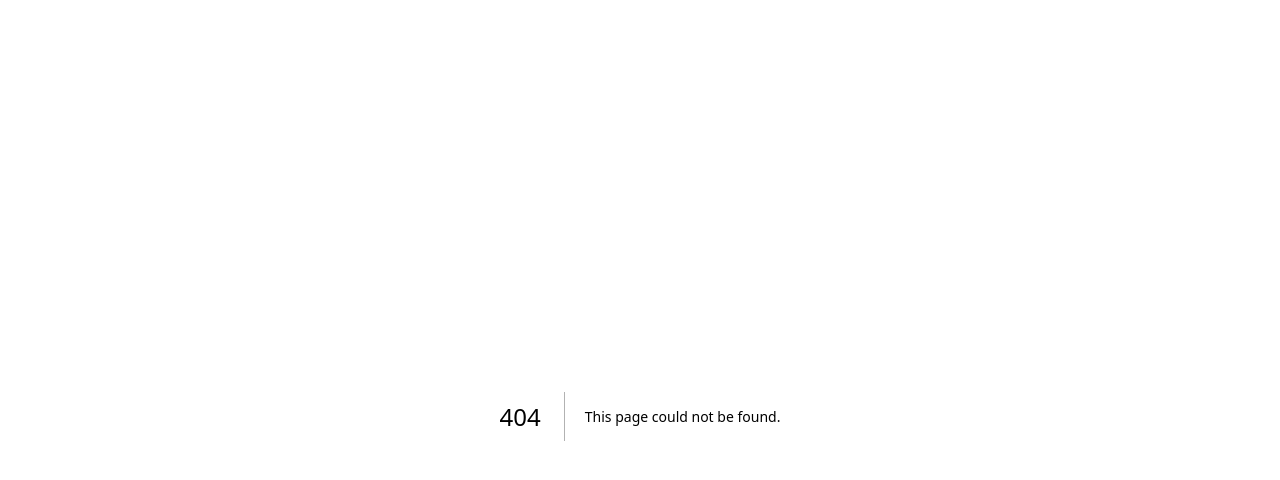
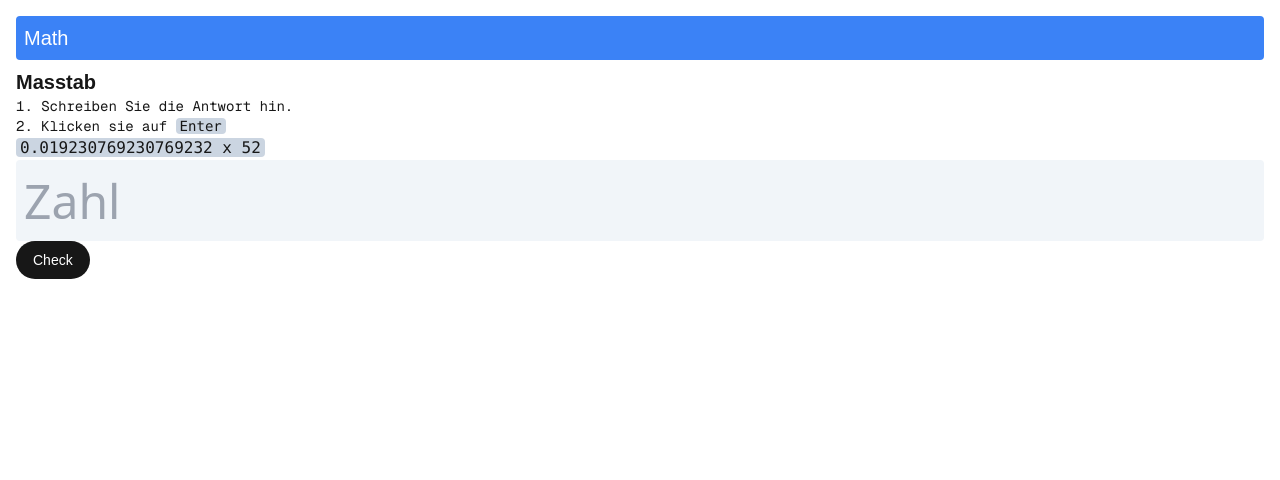
Before and after one commit to Raza-Ramadhani/learn, a Next.js app: page /m/masstab in a window 1280 px wide. Before the commit this address had no page. Shown: the top 480 px of the page. Built offline with nearby package versions, Linux system fonts and the light colour scheme.

Commit message:
added decimal form

```diff
--- /dev/null
+++ b/app/(subjects)/m/masstab/page.tsx
@@ -0,0 +1,17 @@
+'use client'
+
+import DezimalForm from "@/app/ui/dezimal-form"
+
+export default function Page() {
+    return(
+        <div>
+            <h1 className="text-xl p-2 rounded bg-blue-500 text-white font-medium mb-2">Math</h1>
+            <h1 className="font-bold text-xl">Masstab</h1>
+            <ol className="list-inside list-decimal text-sm sm:text-left font-[family-name:var(--font-geist-mono)]">
+                <li>Schreiben Sie die Antwort hin.</li>
+                <li>Klicken sie auf <code className="bg-slate-300 rounded px-1">Enter</code></li>
+            </ol>
+            <DezimalForm/>
+        </div>
+    )
+}
--- a/app/(subjects)/m/struktogramme/page.tsx
+++ b/app/(subjects)/m/struktogramme/page.tsx
@@ -1,3 +1,5 @@
+
+
 export default function Page() {
     const sequence:Array<JSX.Element> = [
         ProcessBlock('test'),
@@ -29,7 +31,9 @@ export default function Page() {
             </div>
             <div className="rounded resize-x h-full min-w-36 bg-slate-900 overflow-auto border border-blue-300 direction-[rtl]">
                 <h2>Code <select><option>Python</option></select></h2>
+                <code>
                 <textarea placeholder="ohoupojoijpopoijojo" className="fire-base"/>
+                </code>
             </div>
         </div>
     )
--- a/app/page.tsx
+++ b/app/page.tsx
@@ -11,13 +11,17 @@ export default function Home() {
           <div className="ml-4 w- flex flex-col">
               <Link href="/de/komma" className=" rounded p-2 hover:bg-yellow-100 dark:hover:bg-yellow-900 transition cursor-pointer">
                 <h1 className="text-xl font-bold">Komma Übungen</h1>
-                <p className="text-sm">Komma setzen Lorem Ipsum dolor sit amet</p>
+                <p className="text-sm">Kommasetzung üben</p>
               </Link>
           </div>
           <h1 className="font-bold text-xl">Math</h1>
           <div className="ml-4 w- flex flex-col">
               <Link href="/m/einheiten/a" className=" rounded p-2 transition cursor-pointer dark:hover:bg-blue-900 hover:bg-blue-100">
                 <h1 className="text-xl font-bold">Einheiten Umrechnen</h1>
+                <p className="text-sm">Übungen für die 5.Klasse</p>
+              </Link>
+              <Link href="/m/dezimal" className=" rounded p-2 transition cursor-pointer dark:hover:bg-blue-900 hover:bg-blue-100">
+                <h1 className="text-xl font-bold">Multiplikationen mit Dezimalzahlen</h1>
                 <p className="text-sm">Übungen für die 5.Klasse</p>
               </Link>
               <Link href={'/'} className="rounded p-2 cursor-not-allowed text-gray-500 ">
--- /dev/null
+++ b/app/ui/dezimal-form.tsx
@@ -0,0 +1,50 @@
+import { useActionState, useEffect, useState } from "react"
+import Button from "./button"
+import Success from "./successMath"
+
+export default function DezimalForm() {
+    function mDecimalCheck(prevState:{randomNumber: Number, randomMultiplier: Number, correct:undefined|boolean},formData:FormData) {
+        const userNumber = formData.get('value')
+        if (userNumber == null) {
+            return prevState
+        }
+        if(prevState.correct == true) {
+            return reset(undefined)
+        }
+        if (userNumber as unknown as Number == prevState.randomNumber) {
+            const newState = prevState
+            prevState.correct = true
+            return newState
+        }
+        return prevState
+    }
+    function reset(correct?:boolean) {
+        return {
+            randomNumber: Math.floor(Math.random() * 999),
+            randomMultiplier: 10*10**Math.floor(Math.random() * 2),
+            correct: correct,
+        }
+        }
+     const [state, submit] = useActionState(mDecimalCheck,
+            {
+                randomNumber: Math.floor(Math.random() *2) as Number,
+                randomMultiplier: Math.floor(Math.random() * 99) as Number,
+                correct: undefined as undefined|boolean,
+            })
+            const [isClient, setIsClient] = useState(false)
+
+            useEffect(() => {
+                setIsClient(true)
+            }, [])
+    return(
+        <form action={submit}>
+                <h1 className="font-medium"><code className="bg-slate-300 rounded px-1">{state.randomNumber as number/ (state.randomMultiplier as number)} x {(state.randomMultiplier as number)}</code></h1>
+                <div className="text-5xl flex items-center bg-slate-100 p-2 rounded">
+                        <input type='number' placeholder="Zahl"  step={0.000001} name="value" className="w-full bg-transparent appearance-none text-5xl font-meduum font-sans focus:outline-none"/><h1></h1>
+                </div>
+                {state.correct == false ? <h1 className="text-red-500">Etwas ist falsch</h1>:''}
+                <Button type="submit" text="Check"/>
+                {state.correct? <Success text={`Ja das ist richtig!`}/>:''}
+        </form>
+    )
+}
--- /dev/null
+++ b/app/ui/lineCode.tsx
@@ -0,0 +1,11 @@
+'use client'
+export default async function CodeLine({children,
+}: Readonly<{
+  children: React.ReactNode;
+}>){
+    return(
+        <code className="bg-slate-200 px-2 rounded" draggable>
+            {children}
+        </code>
+    )
+}
```
Also changed, not shown: package.json (+7 -4 lines), app/ui/masstab-form.tsx (added), 2 other files (tests, documents, lock files or other folders).
